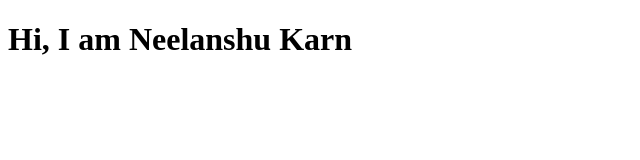
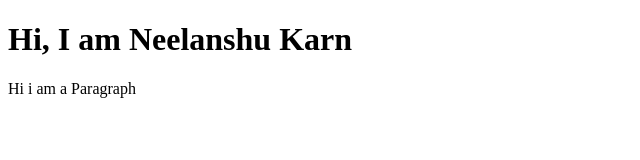
Before and after one commit to karn-cyber/Git_E, a plain HTML site: page GitE/index.html in a window 1280 px wide. Shown: the whole page, without its empty margins (0-640 px from the left). Drawn offline with Linux system fonts and the light colour scheme.

Commit message:
version2

```diff
--- a/GitE/index.html
+++ b/GitE/index.html
@@ -8,5 +8,6 @@
 </head>
 <body>
     <h1>Hi, I am Neelanshu Karn</h1>
+    <p>Hi i am a Paragraph</p>
 </body>
 </html>
```
